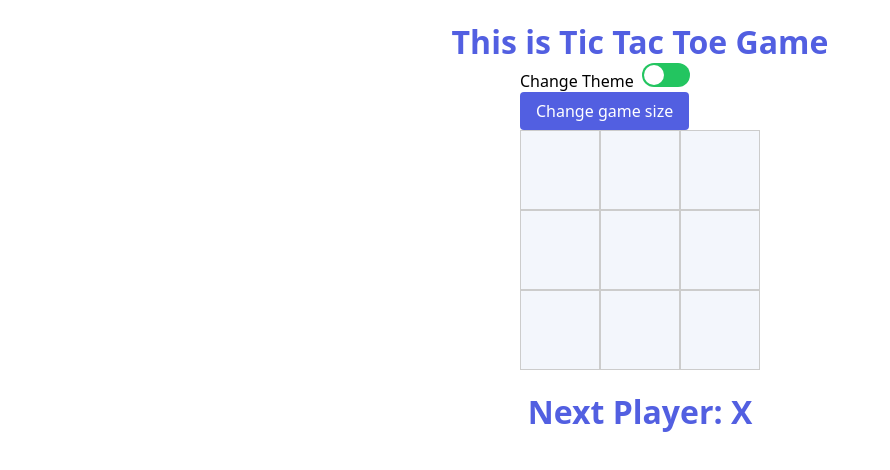
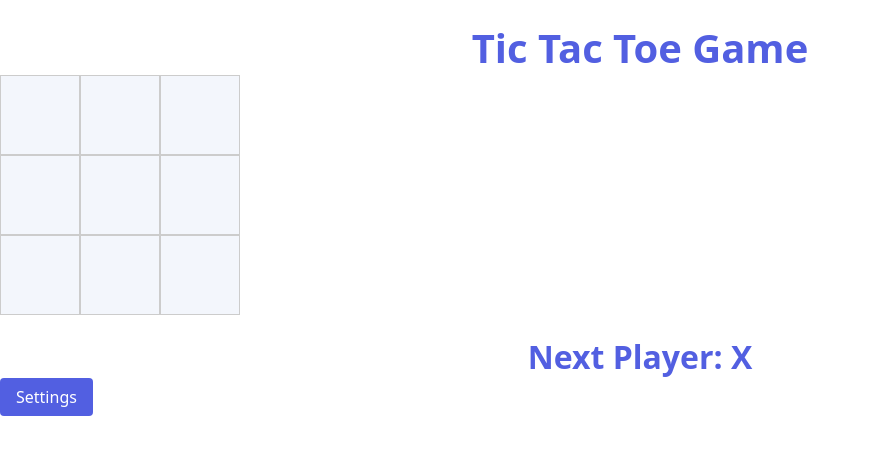
Before and after one commit to AnAtoliy-AA/tic-tac-toe-game, a React (Vite) app in the folder app/: page / in a window 1280 px wide. Shown: the top 470 px of the page, without its empty margins (0-890 px from the left). Built offline with nearby package versions, Linux system fonts and the light colour scheme.

Commit message:
feat: add settings button

```diff
--- a/app/src/App.tsx
+++ b/app/src/App.tsx
@@ -5,7 +5,7 @@ import { AllProviders } from './providers/allProviders'
 function App() {
   return (
     <AllProviders>
-      <Title as='h2'>This is Tic Tac Toe Game</Title>
+      <Title as='h1'>Tic Tac Toe Game</Title>
       <Game />
     </AllProviders>
   )
--- a/app/src/components/game/Game.tsx
+++ b/app/src/components/game/Game.tsx
@@ -11,7 +11,6 @@ const DEFAULT_GAME_HISTORY = createHistory(DEFAULT_GAME_SIZE)
 
 const StyledGame = styled.div`
   margin: 0 auto;
-  width: 15rem;
 `
 
 const Game: FC = () => {
@@ -53,9 +52,9 @@ const Game: FC = () => {
 
   return (
     <StyledGame>
-      <Settings gameSize={gameSize} onChangeGameSize={handleChangeGameSize} />
       <Board size={gameSize} squares={current} onClick={handleClick} />
       <GameInfo winner={winner} isXNext={isXNext} />
+      <Settings gameSize={gameSize} onChangeGameSize={handleChangeGameSize} />
     </StyledGame>
   )
 }
--- a/app/src/components/game/Settings.tsx
+++ b/app/src/components/game/Settings.tsx
@@ -1,12 +1,16 @@
-import { FC, useCallback } from 'react'
+import { FC, useCallback, useState } from 'react'
 import { useTheme } from '../../hooks/useTheme'
 import ToggleCheckbox from '../styled/ToggleCheckbox'
 import Dropdown from '../styled/DropDown'
 import { BoardSize } from '../../utils/calculateWinner'
+import { Button } from '../styled/Button'
+import styled from 'styled-components'
 
 const dropdownItems = Object.values(BoardSize)
   .filter(Number)
   .map((boardSize) => `${boardSize} x ${boardSize}`)
+
+const SettingsWrapper = styled.div``
 
 interface SettingsProps {
   gameSize: number
@@ -17,11 +21,20 @@ const Settings: FC<SettingsProps> = ({ gameSize, onChangeGameSize }) => {
   const { themeType, setCurrentTheme } = useTheme()
   const isDarkTheme = themeType === 'dark'
 
+  const [isSettingsOpen, setIsSettingsOpen] = useState<boolean>(false)
+
   const toggleTheme = useCallback(() => {
     setCurrentTheme?.(isDarkTheme ? 'light' : 'dark')
   }, [isDarkTheme, setCurrentTheme])
 
+  const toggleIsSettingsOpen = useCallback(() => {
+    setIsSettingsOpen((prev) => !prev)
+  }, [])
+
   return (
+    <SettingsWrapper>
+      <Button onClick={toggleIsSettingsOpen}>Settings</Button>
+      {isSettingsOpen && (
         <>
           <ToggleCheckbox
             label='Change Theme'
@@ -35,6 +48,8 @@ const Settings: FC<SettingsProps> = ({ gameSize, onChangeGameSize }) => {
             items={dropdownItems}
           />
         </>
+      )}
+    </SettingsWrapper>
   )
 }
 
--- /dev/null
+++ b/app/src/components/styled/Button.tsx
@@ -0,0 +1,16 @@
+import styled from 'styled-components'
+
+export const Button = styled.button`
+  background-color: var(--primary);
+  color: var(--text-light);
+  padding: 0.5rem 1rem;
+  font-size: 1rem;
+  border: none;
+  border-radius: 0.25rem;
+  cursor: pointer;
+  transition: background-color 0.3s;
+
+  &:hover {
+    background-color: var(--secondary);
+  }
+`
--- a/app/src/components/styled/DropDown.tsx
+++ b/app/src/components/styled/DropDown.tsx
@@ -1,24 +1,10 @@
 import { FC, useCallback, useState } from 'react'
 import styled from 'styled-components'
+import { Button } from './Button'
 
 const StyledDropdown = styled.div`
   position: relative;
   display: inline-block;
-`
-
-const DropdownButton = styled.button`
-  background-color: var(--primary);
-  color: var(--text-light);
-  padding: 0.5rem 1rem;
-  font-size: 1rem;
-  border: none;
-  border-radius: 0.25rem;
-  cursor: pointer;
-  transition: background-color 0.3s;
-
-  &:hover {
-    background-color: var(--secondary);
-  }
 `
 
 const DropdownContent = styled.div<{ $isOpen: boolean }>`
@@ -68,9 +54,7 @@ const Dropdown: FC<DropdownProps> = ({ items, text, onSelect }) => {
 
   return (
     <StyledDropdown>
-      <DropdownButton onClick={toggleOpen}>
-        {text || 'Select an option'}
-      </DropdownButton>
+      <Button onClick={toggleOpen}>{text || 'Select an option'}</Button>
       <DropdownContent $isOpen={isOpen}>
         {items.map((item, index) => (
           <DropdownItem key={index} onClick={handleSelect(item)}>
```
Lines whose indentation alone changed are shown as unchanged.
